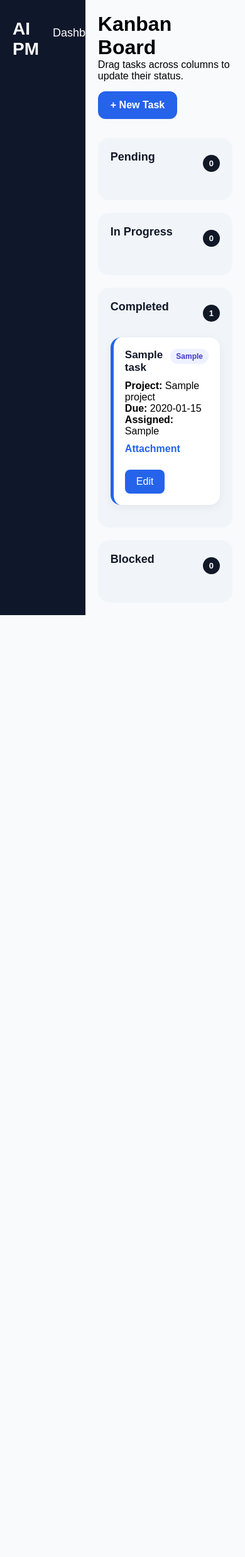
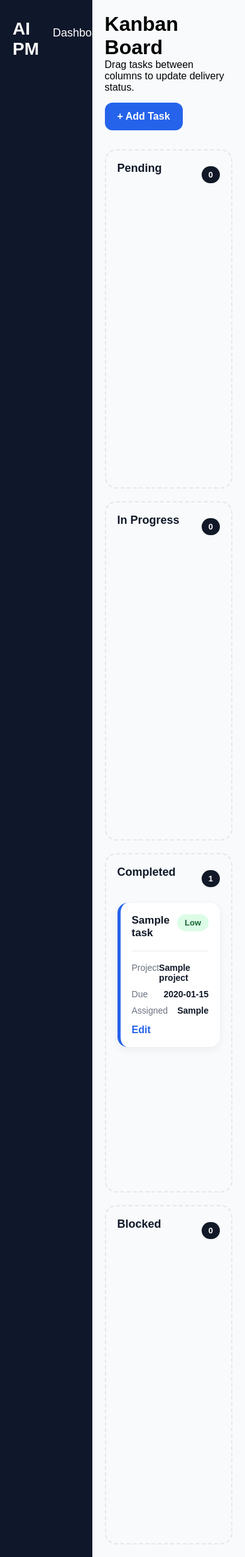
Before and after one commit to RollandOgis/AI_PM_Tracker, a Flask app: page /kanban in a window 390 px wide. Shown: the whole page at 63% size. Before the commit the page ends 977 px from the top, so only its background shows below. Run offline with Flask 3, Linux system fonts and the light colour scheme; the visitor is signed in with stand-in values (Sample User, id 1); tables that the repository leaves empty hold one stand-in row (values such as "Sample post").

Commit message:
Polish Kanban drag and drop

```diff
--- a/static/style.css
+++ b/static/style.css
@@ -1252,3 +1252,138 @@ body.dark-ready {
 .link-button:hover {
     text-decoration: underline;
 }
+
+.kanban-message {
+    display: none;
+    margin-bottom: 20px;
+    padding: 14px 18px;
+    border-radius: 12px;
+    font-weight: 700;
+}
+
+.kanban-message.show {
+    display: block;
+}
+
+.kanban-message.success {
+    background: #dcfce7;
+    color: #166534;
+    border: 1px solid #bbf7d0;
+}
+
+.kanban-message.error {
+    background: #fee2e2;
+    color: #991b1b;
+    border: 1px solid #fecaca;
+}
+
+.kanban-board {
+    display: grid;
+    grid-template-columns: repeat(4, minmax(260px, 1fr));
+    gap: 20px;
+    align-items: flex-start;
+}
+
+.kanban-column {
+    background: #f8fafc;
+    border: 2px dashed #e5e7eb;
+    border-radius: 18px;
+    padding: 18px;
+    min-height: 520px;
+    transition: 0.25s ease;
+}
+
+.kanban-column.drag-over {
+    background: #eff6ff;
+    border-color: #2563eb;
+    transform: scale(1.01);
+}
+
+.kanban-column-header {
+    display: flex;
+    justify-content: space-between;
+    align-items: center;
+    margin-bottom: 18px;
+}
+
+.kanban-column-header h3 {
+    font-size: 18px;
+    color: #111827;
+}
+
+.kanban-count {
+    background: #111827;
+    color: white;
+    border-radius: 999px;
+    padding: 6px 11px;
+    font-size: 13px;
+    font-weight: 700;
+}
+
+.kanban-drop-zone {
+    min-height: 440px;
+}
+
+.kanban-task-card {
+    background: white;
+    border-radius: 16px;
+    padding: 18px;
+    margin-bottom: 16px;
+    box-shadow: 0 4px 14px rgba(0,0,0,0.06);
+    cursor: grab;
+    transition: 0.25s ease;
+    border-left: 5px solid #2563eb;
+}
+
+.kanban-task-card:hover {
+    transform: translateY(-4px);
+    box-shadow: 0 8px 22px rgba(0,0,0,0.10);
+}
+
+.kanban-task-card.dragging {
+    opacity: 0.55;
+    transform: rotate(1deg) scale(1.02);
+}
+
+.kanban-task-top {
+    display: flex;
+    justify-content: space-between;
+    align-items: flex-start;
+    gap: 12px;
+    margin-bottom: 12px;
+}
+
+.kanban-task-top h4 {
+    color: #111827;
+    font-size: 17px;
+}
+
+.kanban-card-footer {
+    margin-top: 14px;
+}
+
+.kanban-card-footer a {
+    font-weight: 700;
+    color: #2563eb;
+    text-decoration: none;
+}
+
+.kanban-card-footer a:hover {
+    text-decoration: underline;
+}
+
+@media (max-width: 1200px) {
+    .kanban-board {
+        grid-template-columns: repeat(2, 1fr);
+    }
+}
+
+@media (max-width: 750px) {
+    .kanban-board {
+        grid-template-columns: 1fr;
+    }
+
+    .kanban-column {
+        min-height: auto;
+    }
+}
--- a/templates/kanban.html
+++ b/templates/kanban.html
@@ -2,7 +2,9 @@
 <html lang="en">
 <head>
     <meta charset="UTF-8">
+    <meta name="viewport" content="width=device-width, initial-scale=1.0">
     <title>Kanban Board</title>
+
     <link rel="stylesheet" href="{{ url_for('static', filename='style.css') }}">
 </head>
 
@@ -22,8 +24,9 @@
         <a href="/insights">Insights</a>
         <a href="/report">Reports</a>
         <a href="/activity">Activity</a>
-        <a href="/sprint-planner">Sprint Planner</a>
         <a href="/advanced-search">Search</a>
+        <a href="/add-task">Add Task</a>
+        <a href="/add-project">Add Project</a>
         <a href="/profile">Profile</a>
         <a href="/logout">Logout</a>
 
@@ -35,44 +38,54 @@
 
             <div>
                 <h1>Kanban Board</h1>
+
                 <p class="dashboard-subtitle">
-                    Drag tasks across columns to update their status.
+                    Drag tasks between columns to update delivery status.
                 </p>
             </div>
 
             <div class="dashboard-actions">
-                <a href="/add-task" class="btn-primary">
-                    + New Task
-                </a>
+                <a href="/add-task" class="btn-primary">+ Add Task</a>
             </div>
 
         </div>
 
+        <div id="kanban-message" class="kanban-message"></div>
+
         <div class="kanban-board">
 
-            {% for status in ["Pending", "In Progress", "Completed", "Blocked"] %}
+            {% set statuses = ["Pending", "In Progress", "Completed", "Blocked"] %}
+
+            {% for status in statuses %}
 
                 <div
                     class="kanban-column"
-                    ondrop="dropTask(event, '{{ status }}')"
+                    data-status="{{ status }}"
                     ondragover="allowDrop(event)"
                     ondragenter="dragEnter(event)"
                     ondragleave="dragLeave(event)"
+                    ondrop="dropTask(event)"
                 >
 
                     <div class="kanban-column-header">
+
                         <h3>{{ status }}</h3>
 
-                        <span class="kanban-count">
                         {% set count = namespace(value=0) %}
+
                         {% for task in tasks %}
                             {% if task["status"] == status %}
                                 {% set count.value = count.value + 1 %}
                             {% endif %}
                         {% endfor %}
+
+                        <span class="kanban-count">
                             {{ count.value }}
                         </span>
+
                     </div>
+
+                    <div class="kanban-drop-zone">
 
                         {% for task in tasks %}
 
@@ -81,58 +94,77 @@
                                 <div
                                     class="kanban-task-card"
                                     draggable="true"
+                                    data-task-id="{{ task['id'] }}"
                                     ondragstart="dragTask(event)"
-                                data-task-id="{{ task['id'] }}"
+                                    ondragend="dragEnd(event)"
                                 >
 
                                     <div class="kanban-task-top">
 
-                                    <h4>{{ task["title"] }}</h4>
+                                        <h4>
+                                            {{ task["title"] }}
+                                        </h4>
 
-                                    <span class="priority-badge priority-{{ task['priority'] | lower }}">
-                                        {{ task["priority"] }}
-                                    </span>
+                                        {% if task["priority"] == "High" %}
+                                            <span class="badge badge-red">High</span>
+                                        {% elif task["priority"] == "Medium" %}
+                                            <span class="badge badge-yellow">Medium</span>
+                                        {% else %}
+                                            <span class="badge badge-green">Low</span>
+                                        {% endif %}
 
                                     </div>
 
-                                <p>
-                                    <strong>Project:</strong>
+                                    <div class="budget-section">
+
+                                        <div class="budget-row">
+                                            <span>Project</span>
+                                            <strong>
                                                 {{ task["project_name"] }}
-                                </p>
+                                            </strong>
+                                        </div>
 
-                                <p>
-                                    <strong>Due:</strong>
+                                        <div class="budget-row">
+                                            <span>Due</span>
+                                            <strong>
                                                 {{ task["due_date"] or "No date" }}
-                                </p>
+                                            </strong>
+                                        </div>
 
-                                <p>
-                                    <strong>Assigned:</strong>
-                                    {{ task["assigned_to"] or "Unassigned" }}
-                                </p>
+                                        {% if task["assigned_to"] %}
 
-                                {% if task["due_date"] and task["due_date"] < current_date and task["status"] != "Completed" %}
-
-                                    <div class="overdue-badge">
-                                        Overdue
+                                            <div class="budget-row">
+                                                <span>Assigned</span>
+                                                <strong>
+                                                    {{ task["assigned_to"] }}
+                                                </strong>
                                             </div>
 
                                         {% endif %}
 
-                                {% if task["attachment_url"] %}
+                                    </div>
 
-                                    <a
-                                        href="{{ task['attachment_url'] }}"
-                                        target="_blank"
-                                        class="attachment-link"
-                                    >
-                                        Attachment
-                                    </a>
+                                    {% if task["status"] != "Completed" %}
+
+                                        {% if task["due_date"] and task["due_date"] < current_date %}
+
+                                            <div class="alert-box alert-danger">
+                                                ⚠ Overdue
+                                            </div>
+
+                                        {% elif task["due_date"] %}
+
+                                            <div class="alert-box alert-warning">
+                                                ⏳ Due Soon
+                                            </div>
 
                                         {% endif %}
 
-                                <div class="kanban-card-actions">
+                                    {% endif %}
 
-                                    <a href="/edit-task/{{ task['id'] }}" class="edit-btn">
+                                    <div class="kanban-card-footer">
+
+                                        <a href="/edit-task/{{ task['id'] }}">
                                             Edit
                                         </a>
 
@@ -146,6 +178,8 @@
 
                     </div>
 
+                </div>
+
             {% endfor %}
 
         </div>
@@ -155,16 +189,40 @@
 </div>
 
 <script>
+    let draggedTaskId = null;
+
+    function showKanbanMessage(message, type) {
+        const box = document.getElementById("kanban-message");
+
+        box.textContent = message;
+        box.className = "kanban-message show " + type;
+
+        setTimeout(function () {
+            box.className = "kanban-message";
+            box.textContent = "";
+        }, 2500);
+    }
+
     function allowDrop(event) {
         event.preventDefault();
     }
 
     function dragTask(event) {
-        event.dataTransfer.setData("task_id", event.target.dataset.taskId);
-        event.target.classList.add("dragging");
+        draggedTaskId = event.currentTarget.dataset.taskId;
+        event.currentTarget.classList.add("dragging");
+        event.dataTransfer.effectAllowed = "move";
+    }
+
+    function dragEnd(event) {
+        event.currentTarget.classList.remove("dragging");
+
+        document.querySelectorAll(".kanban-column").forEach(function (column) {
+            column.classList.remove("drag-over");
+        });
     }
 
     function dragEnter(event) {
+        event.preventDefault();
         event.currentTarget.classList.add("drag-over");
     }
 
@@ -172,12 +230,18 @@
         event.currentTarget.classList.remove("drag-over");
     }
 
-    function dropTask(event, newStatus) {
+    function dropTask(event) {
         event.preventDefault();
 
-        const taskId = event.dataTransfer.getData("task_id");
+        const column = event.currentTarget;
+        const newStatus = column.dataset.status;
 
-        event.currentTarget.classList.remove("drag-over");
+        column.classList.remove("drag-over");
+
+        if (!draggedTaskId || !newStatus) {
+            showKanbanMessage("Could not identify the task or status.", "error");
+            return;
+        }
 
         fetch("/update-task-status", {
             method: "POST",
@@ -185,17 +249,26 @@
                 "Content-Type": "application/json"
             },
             body: JSON.stringify({
-                task_id: taskId,
+                task_id: draggedTaskId,
                 status: newStatus
             })
         })
-        .then(response => response.json())
-        .then(data => {
+        .then(function (response) {
+            return response.json();
+        })
+        .then(function (data) {
             if (data.success) {
+                showKanbanMessage("Task status updated successfully.", "success");
+
+                setTimeout(function () {
                     window.location.reload();
+                }, 700);
             } else {
-                alert("Could not update task status.");
+                showKanbanMessage("Could not update task status.", "error");
             }
+        })
+        .catch(function () {
+            showKanbanMessage("Network error while updating task.", "error");
         });
     }
 </script>
```
Lines whose indentation alone changed are shown as unchanged.
